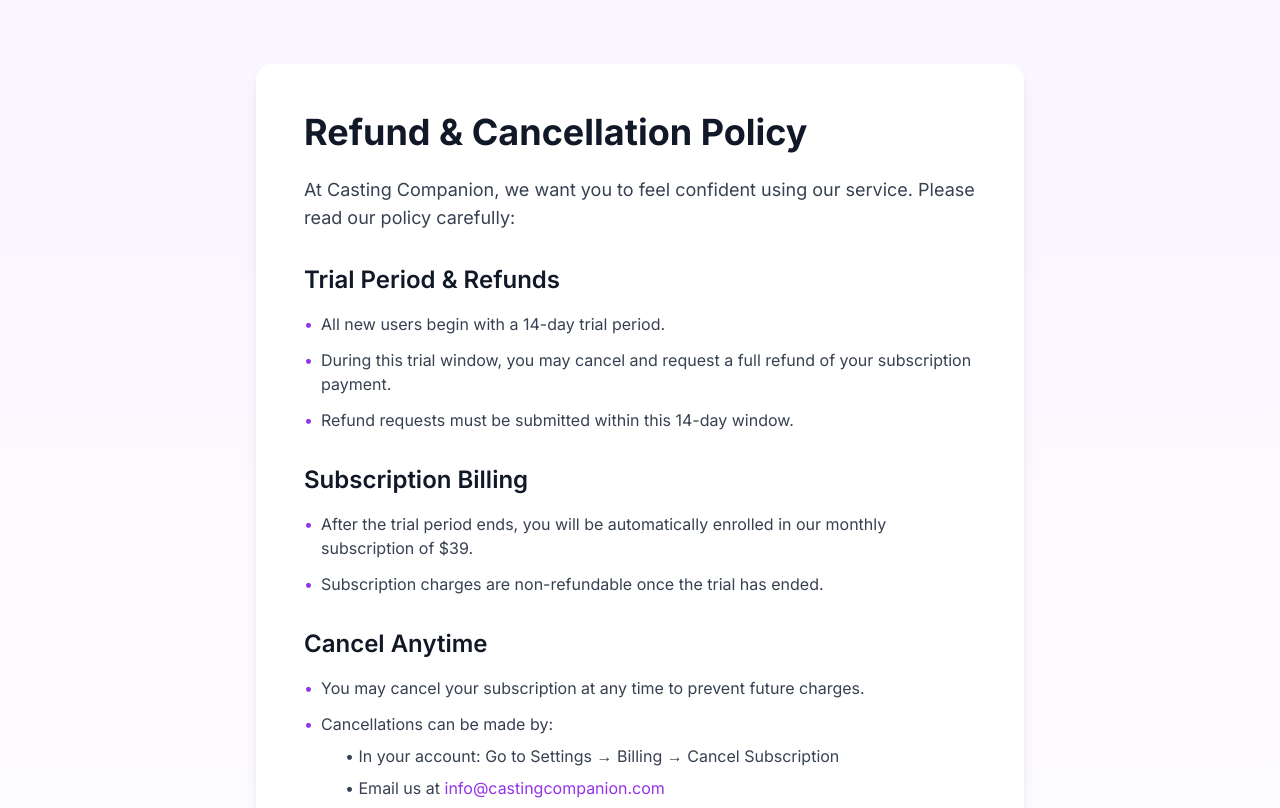
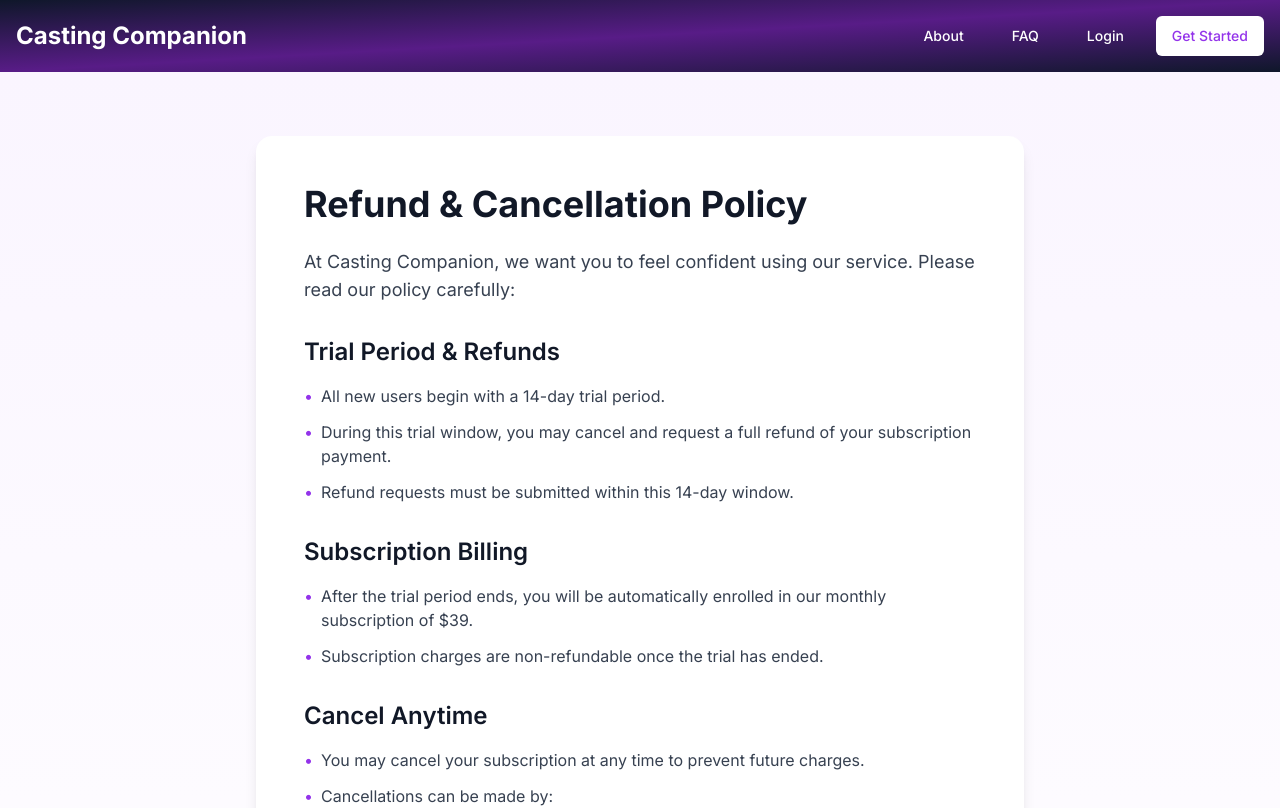
Before and after one commit to mmgolebi/castingcompanion3, a Next.js app: page /refund-policy in a window 1280 px wide. Shown: the top 808 px of the page. Built offline with nearby package versions, Linux system fonts and the light colour scheme.

Commit message:
Add navbar and footer to refund policy page

```diff
--- a/src/app/refund-policy/page.tsx
+++ b/src/app/refund-policy/page.tsx
@@ -1,13 +1,38 @@
+'use client';
+
 import { Metadata } from 'next';
-
-export const metadata: Metadata = {
-  title: 'Refund & Cancellation Policy | Casting Companion',
-  description: 'Learn about our 14-day trial, refund policy, and how to cancel your subscription.',
-};
+import Link from 'next/link';
+import { Button } from '@/components/ui/button';
+import Footer from '@/components/Footer';
 
 export default function RefundPolicyPage() {
   return (
-    <div className="min-h-screen bg-gradient-to-b from-purple-50 to-white py-16 px-4">
+    <div className="min-h-screen">
+      {/* Navigation */}
+      <nav className="bg-gradient-to-br from-slate-900 via-purple-900 to-slate-900">
+        <div className="container mx-auto px-4 py-4 flex items-center justify-between">
+          <Link href="/">
+            <div className="text-2xl font-bold text-white cursor-pointer">Casting Companion</div>
+          </Link>
+          <div className="flex gap-4">
+            <Link href="/about">
+              <Button variant="ghost" className="text-white hover:bg-white/10">About</Button>
+            </Link>
+            <Link href="/faq">
+              <Button variant="ghost" className="text-white hover:bg-white/10">FAQ</Button>
+            </Link>
+            <Link href="/auth/login">
+              <Button variant="ghost" className="text-white hover:bg-white/10">Login</Button>
+            </Link>
+            <Link href="/auth/register">
+              <Button className="bg-white text-purple-600 hover:bg-gray-100">Get Started</Button>
+            </Link>
+          </div>
+        </div>
+      </nav>
+
+      {/* Content */}
+      <div className="bg-gradient-to-b from-purple-50 to-white py-16 px-4">
         <div className="max-w-3xl mx-auto">
           <div className="bg-white rounded-2xl shadow-lg p-8 md:p-12">
             <h1 className="text-4xl font-bold text-gray-900 mb-6">
@@ -100,5 +125,8 @@ export default function RefundPolicyPage() {
           </div>
         </div>
       </div>
+
+      <Footer />
+    </div>
   );
 }
```
Lines whose indentation alone changed are shown as unchanged.
